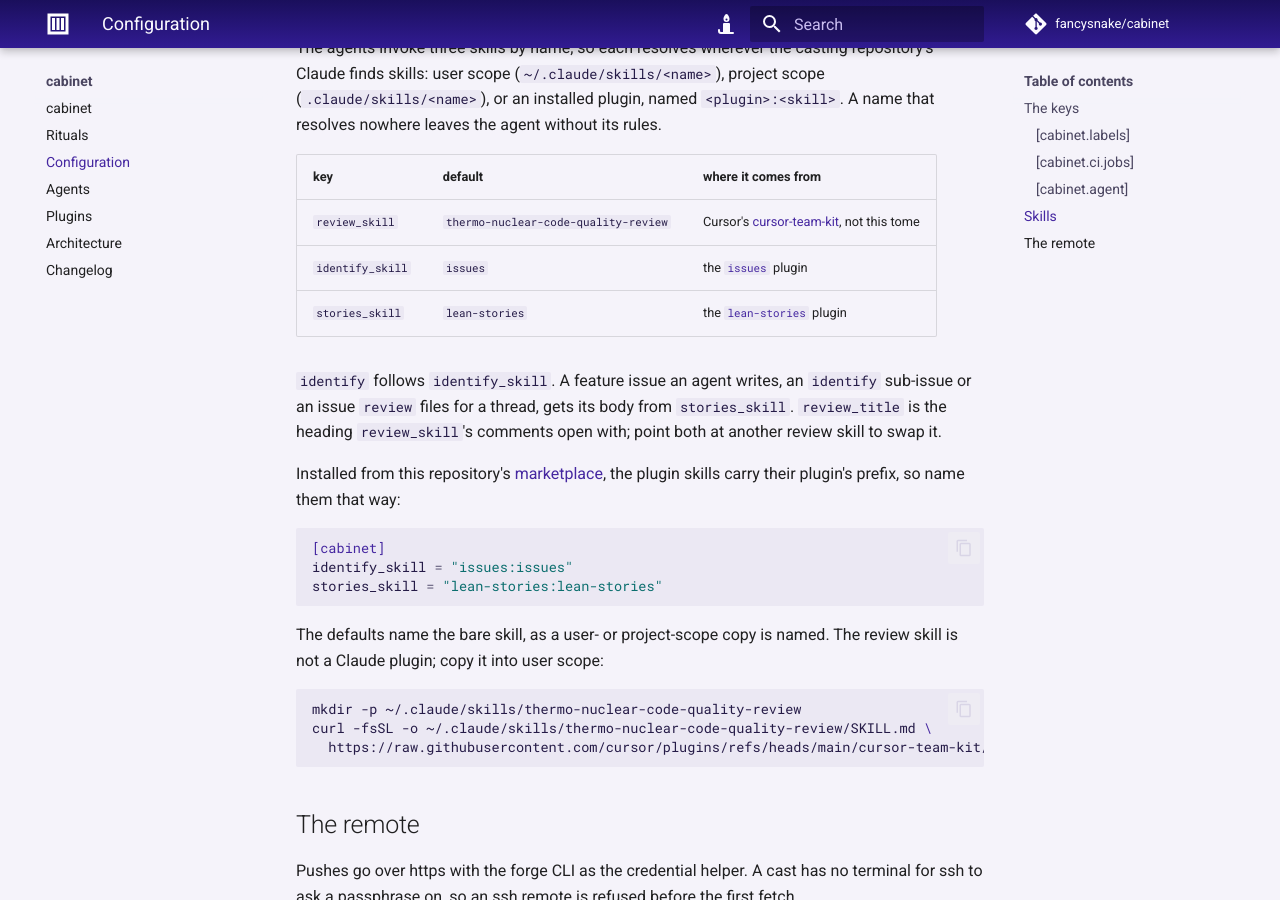
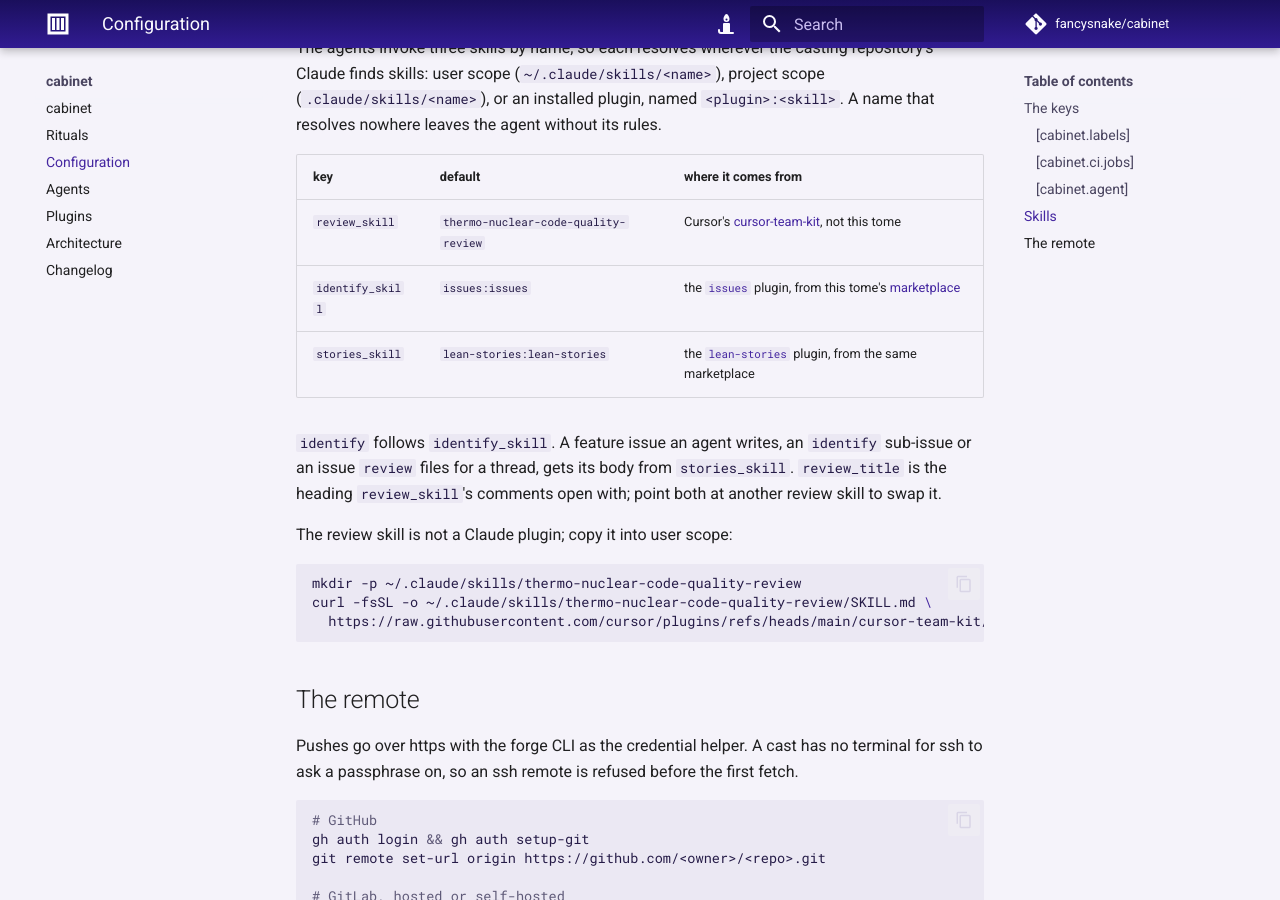
Before and after one commit to fancysnake/cabinet, an MkDocs documentation site: the page built from docs/configuration.md, in a window 1280 px wide and 900 px high, scrolled down 2729 px. Built offline with MkDocs 1.6.1 and Material for MkDocs 9.7.7, drawn with Linux system fonts in a browser that asks for light colours; comment, search, counter and statistics services are not loaded; some of the changed text lies outside the part shown.

````diff
--- a/docs/configuration.md
+++ b/docs/configuration.md
@@ -103,24 +103,14 @@ rules.
 | key              | default                              | where it comes from |
 | ---------------- | ------------------------------------ | ------------------- |
 | `review_skill`   | `thermo-nuclear-code-quality-review` | Cursor's [cursor-team-kit](https://github.com/cursor/plugins/tree/main/cursor-team-kit/skills/thermo-nuclear-code-quality-review), not this tome |
-| `identify_skill` | `issues`                             | the [`issues`](plugins.md#issues) plugin |
-| `stories_skill`  | `lean-stories`                       | the [`lean-stories`](plugins.md#lean-stories) plugin |
+| `identify_skill` | `issues:issues`                      | the [`issues`](plugins.md#issues) plugin, from this tome's [marketplace](plugins.md) |
+| `stories_skill`  | `lean-stories:lean-stories`          | the [`lean-stories`](plugins.md#lean-stories) plugin, from the same marketplace |
 
 `identify` follows `identify_skill`. A feature issue an agent writes, an
 `identify` sub-issue or an issue `review` files for a thread, gets its body
 from `stories_skill`. `review_title` is the heading `review_skill`'s comments
 open with; point both at another review skill to swap it.
 
-Installed from this repository's [marketplace](plugins.md), the plugin skills
-carry their plugin's prefix, so name them that way:
-
-```toml
-[cabinet]
-identify_skill = "issues:issues"
-stories_skill = "lean-stories:lean-stories"
-```
-
-The defaults name the bare skill, as a user- or project-scope copy is named.
 The review skill is not a Claude plugin; copy it into user scope:
 
 ```bash
````
Also changed, not shown: other parts of docs/configuration.md (+2 -2 lines), CHANGELOG.md (+8 -7 lines), docs/rituals.md (+3 -2 lines), plugins/issues/skills/issues/SKILL.md (+2 -1 lines), plugins/lean-stories/skills/lean-stories/SKILL.md (+1 -1 lines), .vekna.toml, 4 other files.
